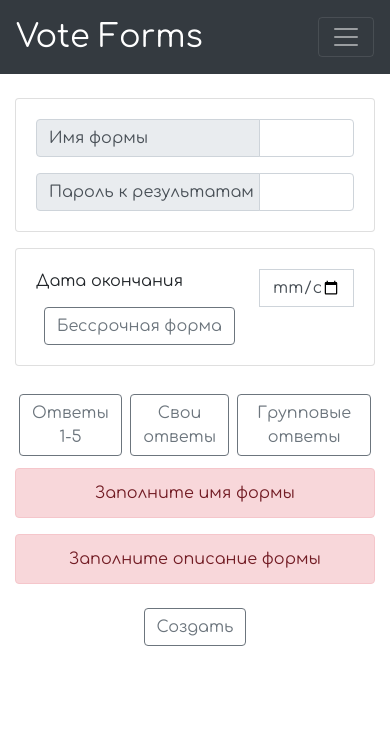
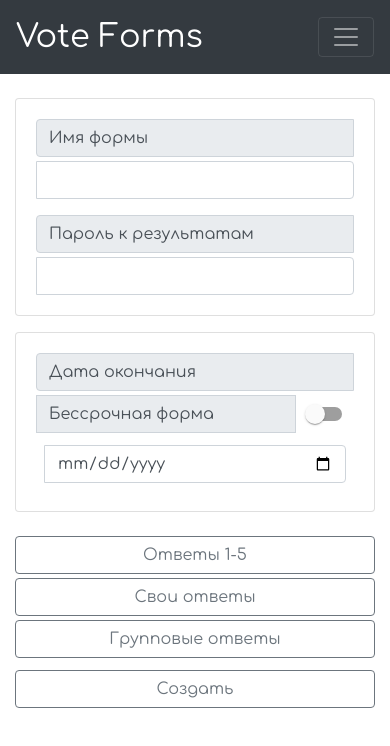
Before and after one commit to NickPYTH/VoteAppReact, a React (Create React App) app: page /constructor in a window 390 px wide. Shown: the top 746 px of the page. Built offline with nearby package versions, Linux system fonts and the light colour scheme.

Commit message:
added mobile version for num and cus question

```diff
--- a/package.json
+++ b/package.json
@@ -3,11 +3,17 @@
   "version": "0.1.0",
   "private": true,
   "dependencies": {
+    "@date-io/date-fns": "^1.3.13",
+    "@material-ui/core": "^4.12.1",
+    "@material-ui/pickers": "^3.3.10",
+    "@primer/octicons-react": "^14.2.2",
     "@testing-library/jest-dom": "^5.14.1",
     "@testing-library/react": "^11.2.7",
     "@testing-library/user-event": "^12.8.3",
     "babel-plugin-transform-react-statements": "^0.7.3",
     "bootstrap": "^4.6.0",
+    "date-fns": "^2.22.1",
+    "moment": "^2.29.1",
     "react": "^17.0.2",
     "react-bootstrap": "^1.6.1",
     "react-dom": "^17.0.2",
--- a/src/App.js
+++ b/src/App.js
@@ -6,7 +6,6 @@ import {
   Link,
   NavLink
 } from "react-router-dom";
-
 import Nav from 'react-bootstrap/Nav';
 import NavDropdown from 'react-bootstrap/NavDropdown';
 import Navbar from 'react-bootstrap/Navbar';
--- a/src/Constructor.js
+++ b/src/Constructor.js
@@ -1,79 +1,88 @@
-import React, { useEffect } from 'react'
-import QuestionList from './Questions/QuestionList'
-import AddQuestion from './Questions/AddQuestion'
-import Loader from './Loader'
-import Context from './context'
+import React, { useEffect, useState } from "react";
+import QuestionList from "./Questions/QuestionList";
+import AddQuestion from "./Questions/AddQuestion";
+import Loader from "./Loader";
+import Context from "./context";
+import {
+  ClockIcon,
+  KeyIcon,
+  NoteIcon,
+} from "@primer/octicons-react";
+import Switch from "@material-ui/core/Switch";
 
 const AddTodo = React.lazy(
   () =>
-      new Promise(resolve => {
+    new Promise((resolve) => {
       setTimeout(() => {
-          resolve(import('./Questions/AddQuestion'))
-        }, 3000)
+        resolve(import("./Questions/AddQuestion"));
+      }, 3000);
     })
-  )
-
+);
 
 export default function App() {
   const [formInfo, setFormInfo] = React.useState({
     name: "",
     description: "",
-      date: ""
-    })
-    const [errors, setErrors] = React.useState([])
-    const [isInfinity, setIsInfinity] = React.useState(false)
-    const [todos, setTodos] = React.useState([])
-    const [countQuestion, setCountQuestion] = React.useState(0)
-    const [loading, setLoading] = React.useState(true)
+    date: "",
+    isClicked: false,
+  });
+  const [errors, setErrors] = React.useState([]);
+  const [isInfinity, setIsInfinity] = React.useState(false);
+  const [todos, setTodos] = React.useState([]);
+  const [countQuestion, setCountQuestion] = React.useState(0);
+  const [loading, setLoading] = React.useState(true);
 
-      function toggleTodo(type, id=undefined, value=undefined, customRemove=undefined) {
-        if (type === "numbers"){
-          var tmp = todos
-          tmp.map((val)=>{
-            if (val.questionNumber == id){
-              val.data = [1,2,3,4,5]
+  const [selectedDate, handleDateChange] = useState(new Date());
+
+  function toggleTodo(
+    type,
+    id = undefined,
+    value = undefined,
+    customRemove = undefined
+  ) {
+    if (type === "numbers") {
+      var tmp = todos;
+      tmp.map((val) => {
+        if (val.questionNumber == id) {
+          val.data = [1, 2, 3, 4, 5];
         }
-          })
-          setTodos(tmp)
+      });
+      setTodos(tmp);
+    } else if (type === "custom") {
+      if (customRemove === undefined) {
+        var tmp = todos;
+        tmp.map((val) => {
+          if (val.questionNumber == id) {
+            val.data.push(value);
           }
-        else if(type === "custom"){
-          if (customRemove === undefined){
-          var tmp = todos
-          tmp.map((val)=>{
-            if (val.questionNumber == id){
-              val.data.push(value)
+        });
+        setTodos(tmp);
+      } else {
+        var tmp = todos;
+        tmp.map((val) => {
+          if (val.questionNumber == id) {
+            val.data = val.data.filter((word) => word != value);
           }
-          })
-          setTodos(tmp)
+        });
+        setTodos(tmp);
       }
-        else{
-          var tmp = todos
-          tmp.map((val)=>{
-            if (val.questionNumber == id){
-              val.data = val.data.filter(word => word != value)
+    } else if (type === "groups") {
+      var tmp = todos;
+      tmp.map((val) => {
+        if (val.questionNumber == id) {
+          val.data = value;
         }
-          })
-          setTodos(tmp)
+      });
+      setTodos(tmp);
     }
-      }
-      else if(type === "groups"){
-        var tmp = todos
-        tmp.map((val)=>{
-          if (val.questionNumber == id){
-            val.data = value
-          }
-        })
-        setTodos(tmp)
-      }
-
   }
 
   function removeTodo(id) {
-        setTodos(todos.filter(todo => todo.id !== id))
+    setTodos(todos.filter((todo) => todo.id !== id));
   }
 
   function addTodo(title) {
-        setCountQuestion(countQuestion+1)
+    setCountQuestion(countQuestion + 1);
     setTodos(
       todos.concat([
         {
@@ -81,95 +90,122 @@ export default function App() {
           title,
           id: Date.now(),
           data: [],
-            }
+        },
       ])
-        )
+    );
   }
 
   function changeGroupChild(childs) {
-      var tmp = todos
-        tmp.map((todos_item)=>{
-          todos_item.data.map((data)=>{
-              childs.map((child)=>{
-                if (data.key == child.group_id){
-                  if (!data.childs.has(child.child_id)){
-                    data.childs.set(child.child_id, child.value)
-                  }
-                  else{
+    var tmp = todos;
+    tmp.map((todos_item) => {
+      todos_item.data.map((data) => {
+        childs.map((child) => {
+          if (data.key == child.group_id) {
+            if (!data.childs.has(child.child_id)) {
+              data.childs.set(child.child_id, child.value);
+            } else {
               data.childs.delete(child.child_id);
-                    data.childs.set(child.child_id, child.value)
+              data.childs.set(child.child_id, child.value);
             }
           }
-              })
-          })
-
-        })
-        setTodos(tmp)
+        });
+      });
+    });
+    setTodos(tmp);
   }
 
   function removeGroupChild(childs, child_id) {
-        var tmp = todos
-          tmp.map((todos_item)=>{
-            todos_item.data.map((data)=>{
-                childs.map((child)=>{
-                  if (data.key == child.group_id){
+    var tmp = todos;
+    tmp.map((todos_item) => {
+      todos_item.data.map((data) => {
+        childs.map((child) => {
+          if (data.key == child.group_id) {
             data.childs.delete(child_id);
           }
-                })
-            })
-
-          })
-          setTodos(tmp)
+        });
+      });
+    });
+    setTodos(tmp);
   }
 
-
-    function showData(){
-      var form = new Map()
-      form.set("form_name", formInfo.name)
-      form.set("form_description", formInfo.description)
-      form.set("form_date", formInfo.date)
-      form.set("questions", todos)
+  function showData() {
+    var form = new Map();
+    form.set("form_name", formInfo.name);
+    form.set("form_description", formInfo.description);
+    form.set("form_date", formInfo.date);
+    form.set("questions", todos);
     //console.log(form)
 
+    setFormInfo({
+      name: formInfo.name,
+      description: formInfo.description,
+      date: formInfo.date,
+      isClicked: true,
+    });
   }
 
   return (
-        <Context.Provider value={{ removeTodo, changeGroupChild, removeGroupChild }}>
-
-
+    <Context.Provider
+      value={{ removeTodo, changeGroupChild, removeGroupChild }}
+    >
       <div className="container mt-4 mt-lg-5">
         <div className="row">
           <div className="col-12">
             <div className="card mb-3">
               <div className="card-body">
                 <div className="input-group mb-3">
+                  <div className="input-group-prepend w-100 mb-1">
+                    <div className="input-group-text d-lg-none d-flex w-100">
+                      Имя формы
+                    </div>
+                  </div>
                   <div className="input-group-prepend">
-                                    <span style={{'width': 14+'rem',}} className="input-group-text">Имя формы</span>
+                    <span
+                      style={{ width: 14 + "rem" }}
+                      className="input-group-text d-lg-flex d-none"
+                    >
+                      Имя формы
+                    </span>
                   </div>
-                                <input type="text" className="form-control"
-                                  onChange={(e)=>{
+                  <input
+                    type="text"
+                    className="form-control"
+                    onChange={(e) => {
                       setFormInfo({
                         name: e.target.value,
                         description: formInfo.description,
-                                      date: formInfo.date
-                                    })
-
+                        date: formInfo.date,
+                        isClicked: formInfo.isClicked ? true : false,
+                      });
                     }}
                     required={true}
                     defaultValue={formInfo.name}
                   />
                 </div>
                 <div className="input-group">
+                  <div className="input-group-prepend w-100 mb-1">
+                    <div className="input-group-text d-lg-none d-flex w-100">
+                      Пароль к результатам
+                    </div>
+                  </div>
                   <div className="input-group-prepend">
-                                    <span style={{'width': 14+'rem',}} className="input-group-text">Пароль к результатам</span>
+                    <span
+                      style={{ width: 14 + "rem" }}
+                      className="input-group-text d-lg-flex d-none"
+                    >
+                      Пароль к результатам
+                    </span>
                   </div>
-                                <input type="text" className="form-control"
-                                onChange={(e)=>{
+                  <input
+                    type="text"
+                    className="form-control"
+                    onChange={(e) => {
                       setFormInfo({
                         name: formInfo.name,
                         description: e.target.value,
-                                    date: formInfo.date
-                                  })
+                        date: formInfo.date,
+                        isClicked: formInfo.isClicked ? true : false,
+                      });
                     }}
                     defaultValue={formInfo.description}
                   ></input>
@@ -180,23 +216,63 @@ export default function App() {
             <div className="card mb-3">
               <div className="card-body">
                 <div className="input-group">
+                  <div className="input-group-prepend w-100 mb-1">
+                    <div className="input-group-text d-lg-none d-flex w-100">
+                      Дата окончания
+                    </div>
+                  </div>
+
+                  <div className="input-group-prepend d-lg-none d-flex w-100 mb-1">
+                    <div className="input-group-text  w-100">
+                      Бессрочная форма
+                    </div>
+                    <Switch
+                      name="checkedB"
+                      color="primary"
+                      onChange={() => {
+                        setIsInfinity(!isInfinity);
+                      }}
+                    />
+                  </div>
+
+                  <div className="input-group-prepend d-lg-flex d-none">
+                    <span
+                      style={{ width: 15 + "rem" }}
+                      className="input-group-text"
+                    >
+                      Бессрочная форма
+                      <Switch
+                        name="checkedB"
+                        color="primary"
+                        onChange={() => {
+                          setIsInfinity(!isInfinity);
+                        }}
+                      />
+                    </span>
+                  </div>
                   <div className="input-group-prepend">
-                                    <span style={{'width': 14+'rem',}} className="input-  -text">Дата окончания</span>
+                    <span
+                      style={{ width: 14 + "rem" }}
+                      className="input-group-text d-none d-lg-flex"
+                      hidden={isInfinity}
+                    >
+                      Дата окончания
+                    </span>
                   </div>
-                                <input type="date" className="form-control"
-                                onChange={(e)=>{
+                  <input
+                    type="date"
+                    className="form-control m-2"
+                    onChange={(e) => {
                       setFormInfo({
                         name: formInfo.name,
                         description: formInfo.description,
-                                    date: e.target.value
-                                  })
+                        date: e.target.value,
+                        isClicked: formInfo.isClicked ? true : false,
+                      });
                     }}
-                                defaultValue={formInfo.date}></input>
-                                <button className="btn btn-outline-secondary ml-2"
-                                  onClick={(e)=>{
-
-                                  }}
-                                >Бессрочная форма</button>
+                    defaultValue={formInfo.date}
+                    hidden={isInfinity}
+                  />
                 </div>
               </div>
             </div>
@@ -210,31 +286,52 @@ export default function App() {
             </React.Suspense>
 
             <div className="row">
-
-                          {formInfo.name.trim() == "" &&
+              {formInfo.name.trim() == "" && formInfo.isClicked && (
                 <div className="col-12 mt-2 justify-content-center text-center">
-                            <div class="alert alert-danger" role="alert">
-                              Заполните имя формы
+                  <div class="alert alert-info" role="alert">
+                    <NoteIcon size={20} /> Заполните имя формы
                   </div>
                 </div>
-                          }
-                            {formInfo.description.trim() == "" &&
-                            <div  className="col-12 justify-content-center text-center">
-                            <div class="alert alert-danger" role="alert">
-                              Заполните описание формы
+              )}
+              {formInfo.description.trim() == "" && formInfo.isClicked && (
+                <div className="col-12 justify-content-center text-center">
+                  <div class="alert alert-info" role="alert">
+                    <KeyIcon size={20} /> Защитите доступ к результатам формы
                   </div>
                 </div>
-                          }
+              )}
+
+              {formInfo.date.trim() == "" && formInfo.isClicked && (
+                <div className="col-12 justify-content-center text-center">
+                  <div class="alert alert-info" role="alert">
+                    <ClockIcon size={20} /> Не выбрана дата окончания, по
+                    умолчанию: <strong>бессрочно</strong>
+                  </div>
+                </div>
+              )}
             </div>
           </div>
 
-                      <div className="col-12 text-center">
-                        <button className="btn btn-outline-secondary m-2" onClick={showData} type="submit">Создать</button>
+          <div className="col-12  d-lg-flex d-none justify-content-lg-center">
+            <button
+              className="btn btn-outline-secondary m-2"
+              onClick={showData}
+              type="submit"
+            >
+              Создать
+            </button>
           </div>
-
+          <div className="col-12 text-center d-lg-none d-flex">
+            <button
+              className="btn btn-outline-secondary mt-2 mb-2 w-100"
+              onClick={showData}
+              type="submit"
+            >
+              Создать
+            </button>
           </div>
-
+        </div>
       </div>
     </Context.Provider>
-    )
+  );
 }
--- a/src/Questions/AddQuestion.js
+++ b/src/Questions/AddQuestion.js
@@ -33,15 +33,15 @@ function AddTodo({ onCreate }) {
   }
 
   return (
-      <div className="d-flex justify-content-lg-start">
-            <form className="m-1" onSubmit={NumbersHandler}>
-                <button className="btn btn-outline-secondary" type='submit'>Ответы 1-5</button>
+      <div className="d-flex justify-content-lg-start row">
+            <form className="col-12 col-lg-4 mb-1" onSubmit={NumbersHandler}>
+                <button className="btn btn-outline-secondary w-100" type='submit'>Ответы 1-5</button>
             </form>
-            <form className="m-1" onSubmit={CustomHandler}>
-                <button className="btn btn-outline-secondary"  type='submit'>Свои ответы</button>
+            <form className=" col-12 col-lg-4 mb-1" onSubmit={CustomHandler}>
+                <button className="btn btn-outline-secondary w-100"  type='submit'>Свои ответы</button>
             </form>
-            <form className="m-1" onSubmit={GroupHandler}>
-                <button className="btn btn-outline-secondary"  type='submit'>Групповые ответы</button>
+            <form className="col-12  col-lg-4 mb-1" onSubmit={GroupHandler}>
+                <button className="btn btn-outline-secondary w-100"  type='submit'>Групповые ответы</button>
             </form>
       </div>
 
```
Also changed, not shown: src/Questions/CustomQuestion/QuestionItemCustom.js (+37 -22 lines), src/Questions/CustomQuestion/SubCustom.js (+7 -1 lines), src/Questions/NumersQuestion/QuestionItemNumbers.js (+29 -11 lines), 1 other file (tests, documents, lock files or other folders). Lines whose indentation alone changed are shown as unchanged.
